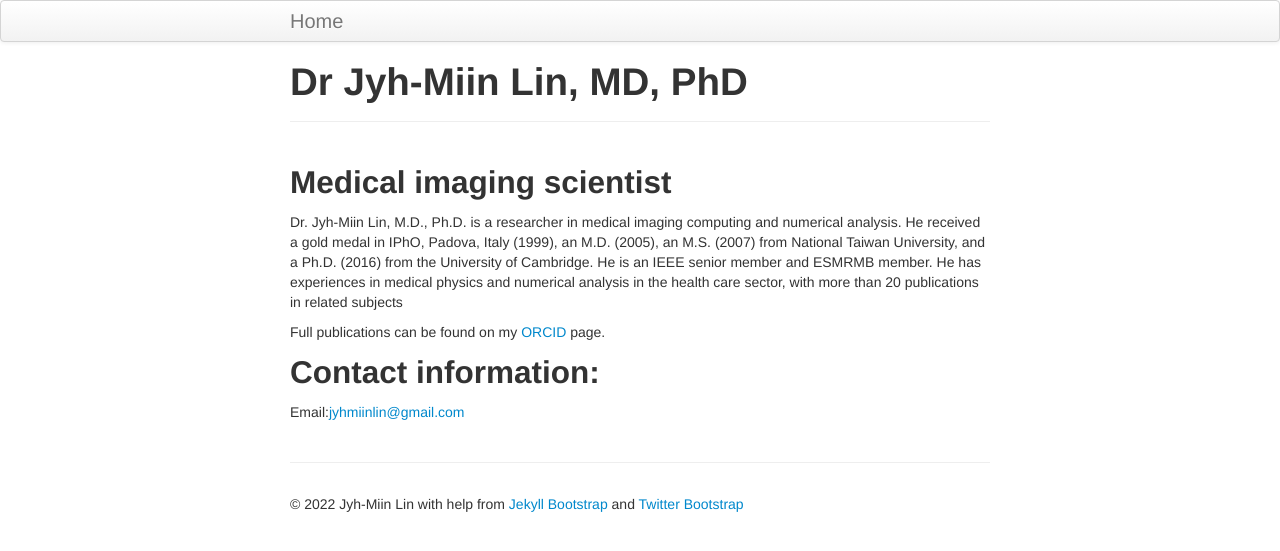
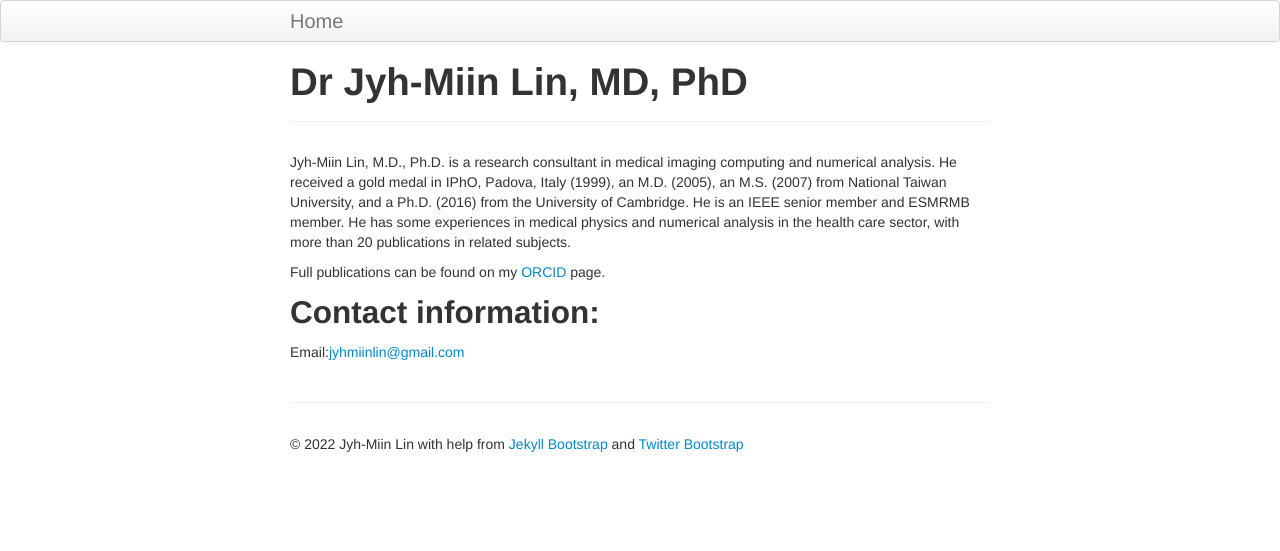
Before and after one commit to jyhmiinlin/jyhmiinlin.github.io, a Jekyll site: the page built from index.md, in a window 1280 px wide. Shown: the top 551 px of the page. Built offline with Jekyll 4.4.1, drawn with Linux system fonts in a browser that asks for light colours.

Commit message:
Update index.md

```diff
--- a/index.md
+++ b/index.md
@@ -3,13 +3,7 @@ layout: page
 title: Dr Jyh-Miin Lin, MD, PhD
 ---
 
-## Medical imaging scientist
-
-Dr. Jyh-Miin Lin, M.D., Ph.D. is a researcher in medical imaging computing and numerical
-analysis. He received a gold medal in IPhO, Padova, Italy (1999), an M.D. (2005), an M.S. (2007)
-from National Taiwan University, and a Ph.D. (2016) from the University of Cambridge. He is an
-IEEE senior member and ESMRMB member. He has experiences in medical physics and
-numerical analysis in the health care sector, with more than 20 publications in related subjects
+Jyh-Miin Lin, M.D., Ph.D. is a research consultant in medical imaging computing and numerical analysis. He received a gold medal in IPhO, Padova, Italy (1999), an M.D. (2005), an M.S. (2007) from National Taiwan University, and a Ph.D. (2016) from the University of Cambridge. He is an IEEE senior member and ESMRMB member. He has some experiences in medical physics and numerical analysis in the health care sector, with more than 20 publications in related subjects.
 
 Full publications can be found on my <a href="https://orcid.org/0000-0002-2028-2899">ORCID</a> page.
 
```
